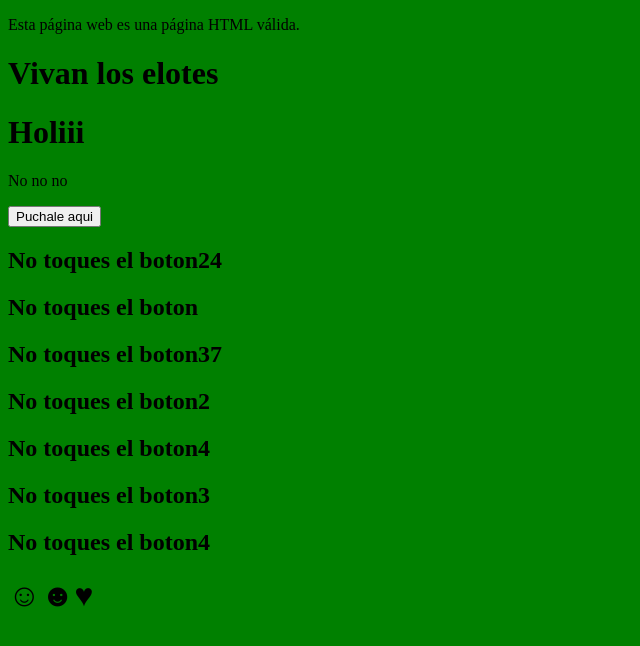
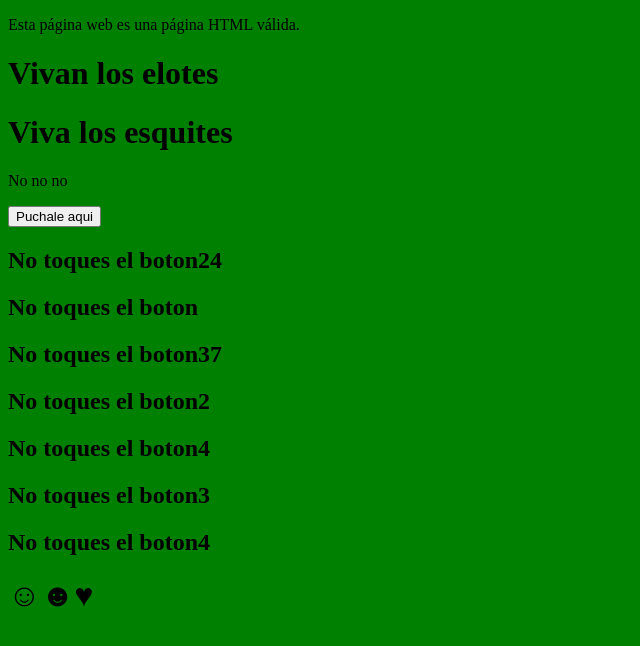
Before and after one commit to JonnathanMM/GitJonna, a plain HTML site: page index.html in a window 1280 px wide. Shown: the whole page, without its empty margins (0-640 px from the left). Drawn offline with Linux system fonts and the light colour scheme.

Commit message:
index.html
Esquites :corn:

```diff
--- a/index.html
+++ b/index.html
@@ -11,7 +11,7 @@
 <body>
   <p>Esta página web es una página HTML válida.</p>
   <h1>Vivan los elotes</h1>
-  <h1>Holiii</h1>
+  <h1>Viva los esquites</h1>
   <p>No no no</p>
   <input type="button" onClick="saludo()" value="Puchale aqui">
 
```
